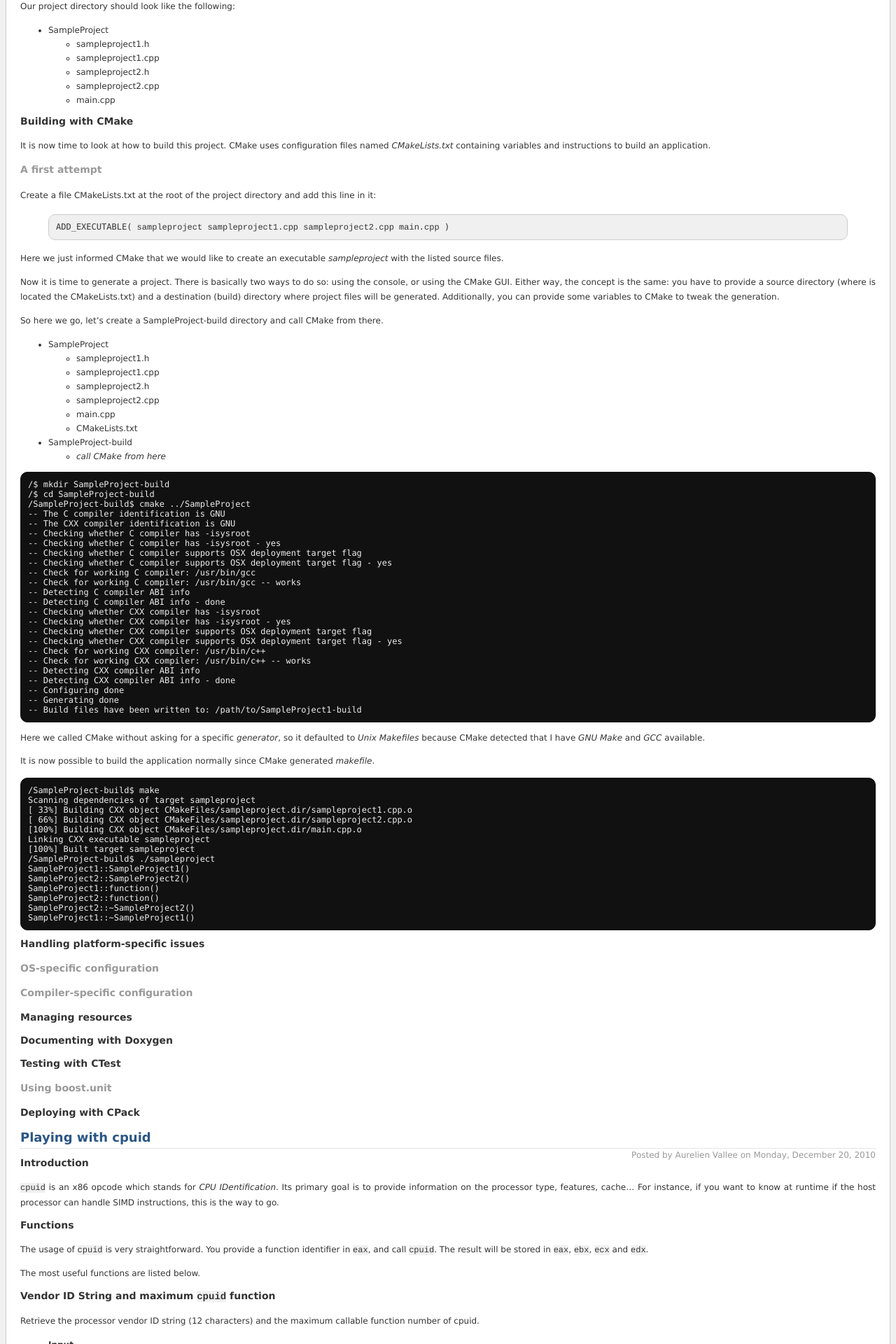
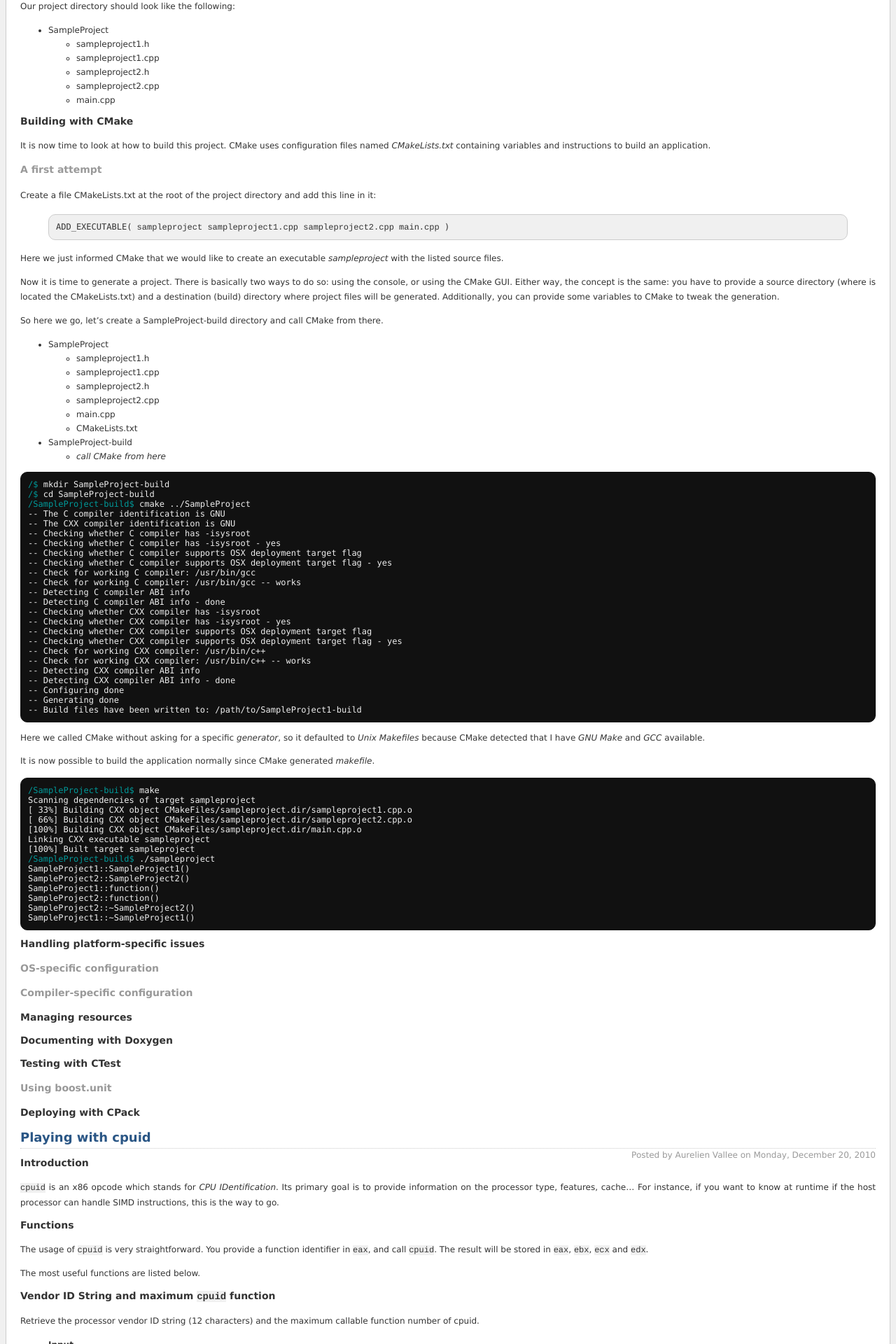
Before and after one commit to NewbiZ/newbiz.github.com, a Jekyll site: the page built from index.markdown, in a window 1280 px wide. Shown: the part 2216-4136 px from the top of the page at 70% size. Built offline with Jekyll 4.4.1, drawn with Linux system fonts in a browser that asks for light colours; Markdown is read by kramdown in place of the engine named in the settings.

Commit message:
Add prompt style

```diff
--- a/css/syntax.css
+++ b/css/syntax.css
@@ -59,3 +59,5 @@ div.highlight .vc  { color: #003333;                                        }
 div.highlight .vg  { color: #003333;                                        }
 div.highlight .vi  { color: #003333;                                        }
 div.highlight .il  { color: #FF6600;                                        }
+
+pre.console .prompt{ color: #009999;                                        }
```
